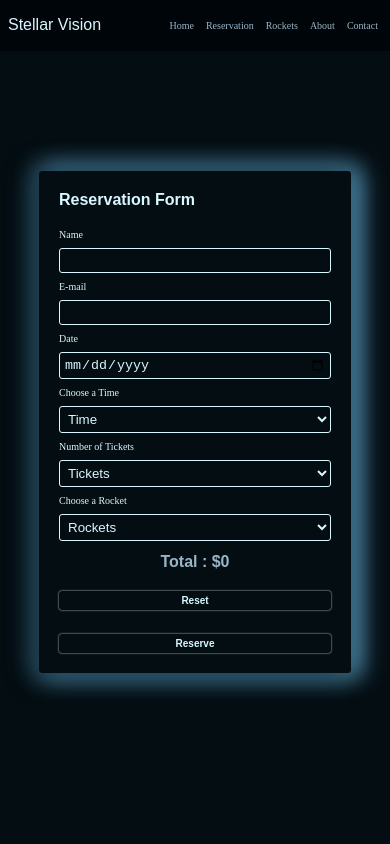
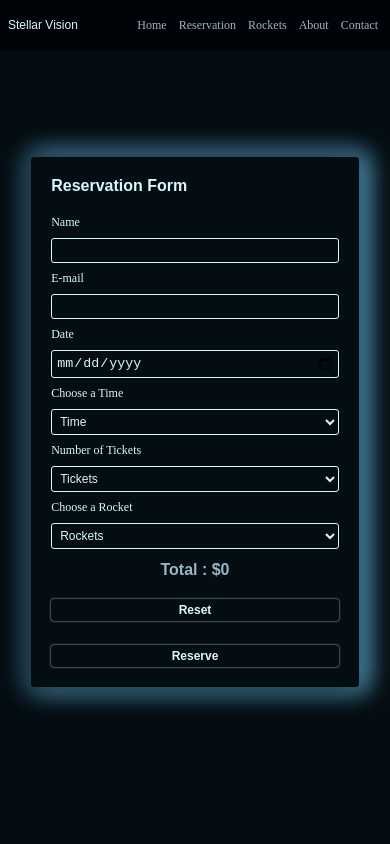
Before and after one commit to RenanMattosGuerra/stellarvision, a React (Create React App) app: page /reservation in a window 390 px wide. Shown: the top 844 px of the page. Built offline with nearby package versions, Linux system fonts and the light colour scheme.

Commit message:
media query sizing fix

```diff
--- a/src/Components/Header/header.css
+++ b/src/Components/Header/header.css
@@ -4,7 +4,7 @@ header {
   display: flex;
   align-items: center;
   justify-content: space-between;
-  background-color: rgba(0, 4, 8, 0.808);
+  background-color: rgba(0, 4, 8, 0.884);
   padding: var(--space-md);
   position: fixed;
   top: 0;
@@ -20,7 +20,7 @@ nav {
 
 h1 {
   font-family: var(--font-one);
-  font-size: var(--font-md);
+  font-size: var(--font-sm);
   font-weight: 100;
 }
 
--- a/src/Pages/About/about.css
+++ b/src/Pages/About/about.css
@@ -7,7 +7,7 @@
 }
 
 .about-article {
-  width: 80%;
+  width: 84%;
   max-width: 600px;
   height: fit-content;
   background-color: var(--bg);
--- a/src/Pages/Contact/contact.css
+++ b/src/Pages/Contact/contact.css
@@ -9,9 +9,9 @@
 }
 
 .form-container {
-  width: 80%;
+  width: 84%;
   max-width: 800px;
-  max-height: 80%;
+  max-height: 87%;
   animation: colors 4s linear infinite;
   padding: var(--space-xl);
   display: flex;
--- a/src/Pages/Home/home.css
+++ b/src/Pages/Home/home.css
@@ -44,7 +44,7 @@ main {
   background-size: cover;
   border-radius: var(--border-radius);
   width: 100%;
-  height: 260px;
+  height: 240px;
   opacity: 80%;
   border: 1px solid var(--text);
 }
@@ -108,7 +108,7 @@ p {
 .section-img {
   width: 100%;
   max-width: 400px;
-  height: 270px;
+  height: 240px;
   background: url(../../Assets/pexels-spacex-586063.webp);
   background-position: center center;
   background-size: cover;
--- a/src/Pages/Reservation/reservation.css
+++ b/src/Pages/Reservation/reservation.css
@@ -13,6 +13,7 @@ select {
   border: 1px solid var(--text);
   border-radius: var(--border-radius);
   color: var(--text);
+  font-size: var(--font-sm);
 }
 
 .reservation-form {
--- a/src/Pages/Rockets/rockets.css
+++ b/src/Pages/Rockets/rockets.css
@@ -20,7 +20,7 @@ article {
 .rocket-img {
   width: 85%;
   max-width: 400px;
-  height: 40%;
+  height: 50%;
   border-radius: var(--border-radius);
   border: 1px solid var(--border);
 }
--- a/src/index.css
+++ b/src/index.css
@@ -33,7 +33,7 @@
   --font-one: "Text Me One", sans-serif;
   --font-two: "Space Grotesk", sans-serif;
   --font-three: "Spectral", serif;
-  --font-sm: 10px;
+  --font-sm: 12px;
   --font-md: 16px;
   --font-lg: 24px;
   --font-xl: 32px;
```
